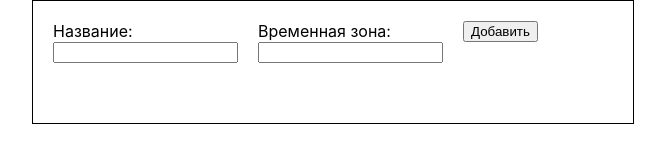
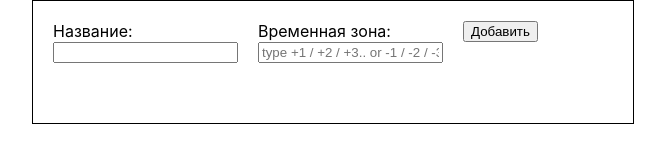
Before and after one commit to GromakMaxim/ra-34_react_lifecycle1, a React (Create React App) app: page / in a window 1280 px wide. Shown: the top 160 px of the page, without its empty margins (307-972 px from the left). Built offline with nearby package versions, Linux system fonts and the light colour scheme.

Commit message:
add: input placeholder

```diff
--- a/src/components/Form.js
+++ b/src/components/Form.js
@@ -31,7 +31,7 @@
                 <div className='flex-col'>
                     <span>Временная зона:</span>
                     <label>
-                        <input type='text' name='timezone'/>
+                        <input type='text' name='timezone' placeholder='type +1 / +2 / +3.. or -1 / -2 / -3'/>
                     </label>
                 </div>
 
```
